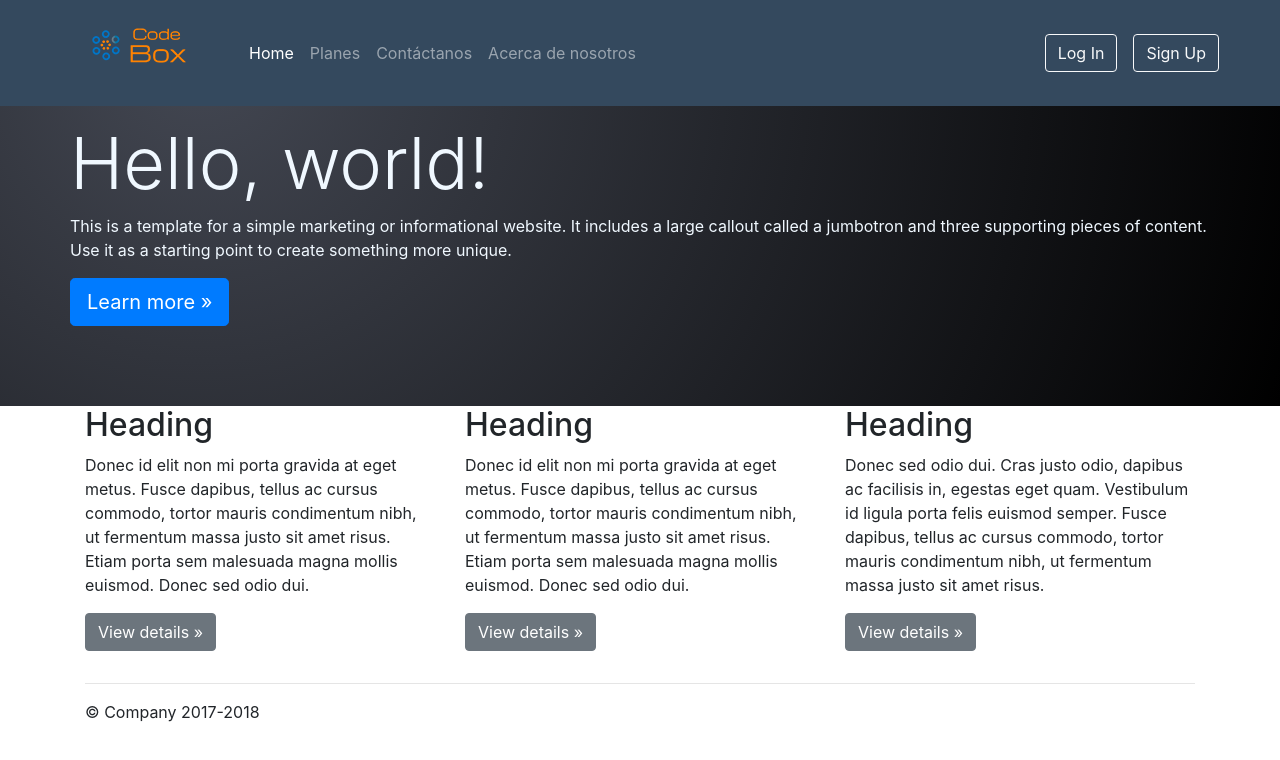
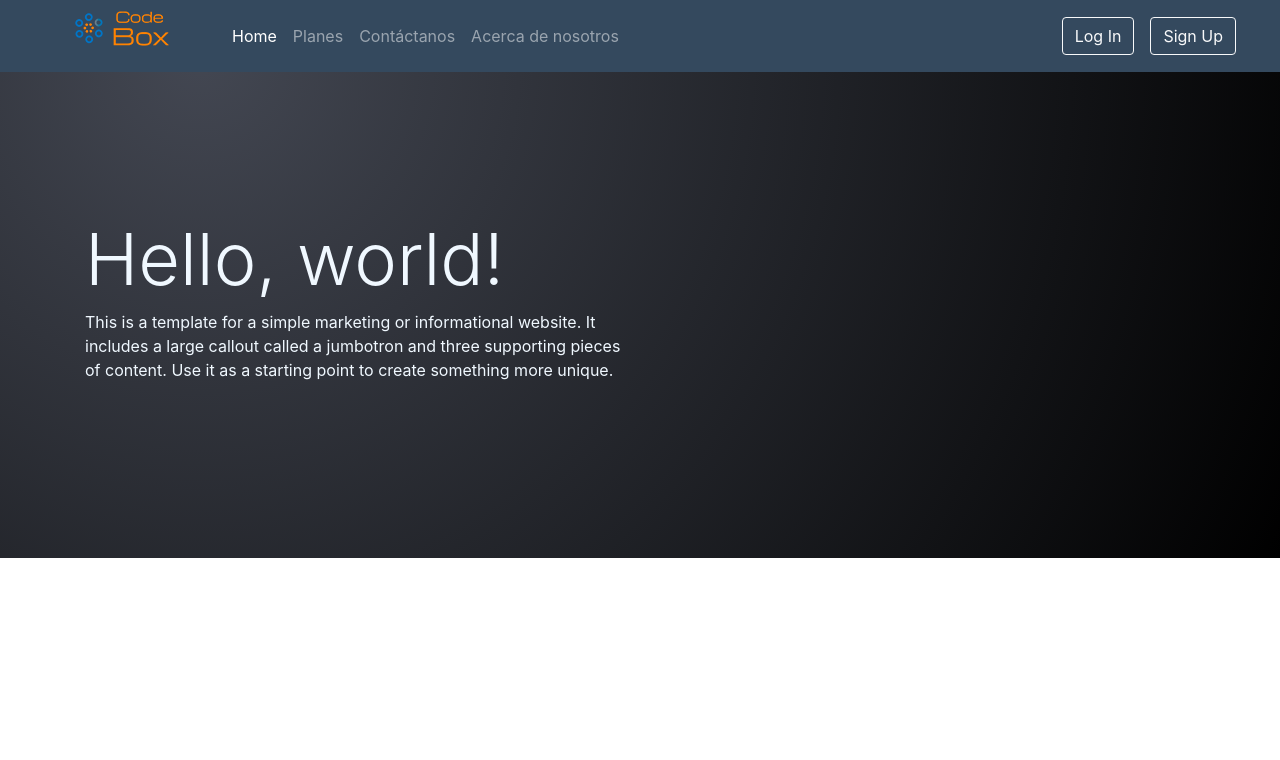
Before and after one commit to intycorea/codebox, a website: page public/index.html in a window 1280 px wide. Drawn offline with Linux system fonts and the light colour scheme.

Commit message:
version 1.08

```diff
--- a/public/css/Estilo1.css
+++ b/public/css/Estilo1.css
@@ -4,7 +4,7 @@ body {
 }
 
 .barra-nav{
-  padding: 20px;
+  padding: 3px;
   background-color: rgba(52, 73, 94,1.0) !important;
 
 }
@@ -27,10 +27,13 @@ body {
   background-position: top left;
   position: relative;
   color: aliceblue;
+  padding: 10rem 2rem;
 }
 
+/*
 @media (min-width: 576px) {
   .div-ld {
     padding: 4rem 2rem;
   }
 }
+*/
--- a/public/index.html
+++ b/public/index.html
@@ -58,42 +58,18 @@
       <div class=" div-ld">
         <div class="container">
           <div class="row">
+            <div class="col-xl-6 col-lg-6 col-md-6">
           <h1 class="display-3">Hello, world!</h1>
           <p>This is a template for a simple marketing or informational website. It includes a large callout called a jumbotron and three supporting pieces of content. Use it as a starting point to create something more unique.</p>
-          <p><a class="btn btn-primary btn-lg" href="#" role="button">Learn more &raquo;</a></p>
+
+           </div>
           </div>
         </div>
       </div>
 
-      <div class="container">
-        <!-- Example row of columns -->
-        <div class="row">
-          <div class="col-md-4">
-            <h2>Heading</h2>
-            <p>Donec id elit non mi porta gravida at eget metus. Fusce dapibus, tellus ac cursus commodo, tortor mauris condimentum nibh, ut fermentum massa justo sit amet risus. Etiam porta sem malesuada magna mollis euismod. Donec sed odio dui. </p>
-            <p><a class="btn btn-secondary" href="#" role="button">View details &raquo;</a></p>
-          </div>
-          <div class="col-md-4">
-            <h2>Heading</h2>
-            <p>Donec id elit non mi porta gravida at eget metus. Fusce dapibus, tellus ac cursus commodo, tortor mauris condimentum nibh, ut fermentum massa justo sit amet risus. Etiam porta sem malesuada magna mollis euismod. Donec sed odio dui. </p>
-            <p><a class="btn btn-secondary" href="#" role="button">View details &raquo;</a></p>
-          </div>
-          <div class="col-md-4">
-            <h2>Heading</h2>
-            <p>Donec sed odio dui. Cras justo odio, dapibus ac facilisis in, egestas eget quam. Vestibulum id ligula porta felis euismod semper. Fusce dapibus, tellus ac cursus commodo, tortor mauris condimentum nibh, ut fermentum massa justo sit amet risus.</p>
-            <p><a class="btn btn-secondary" href="#" role="button">View details &raquo;</a></p>
-          </div>
-        </div>
-
-        <hr>
-
-      </div> <!-- /container -->
 
     </main>
 
-    <footer class="container">
-      <p>&copy; Company 2017-2018</p>
-    </footer>
 
     <!-- Bootstrap core JavaScript
     ================================================== -->
```
